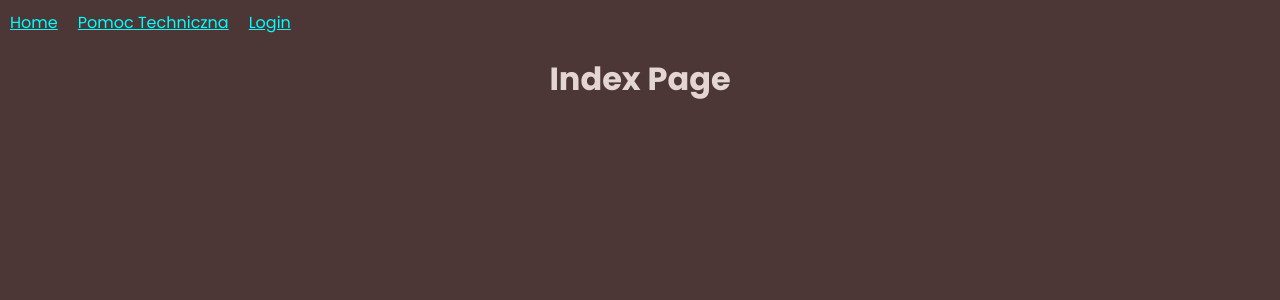
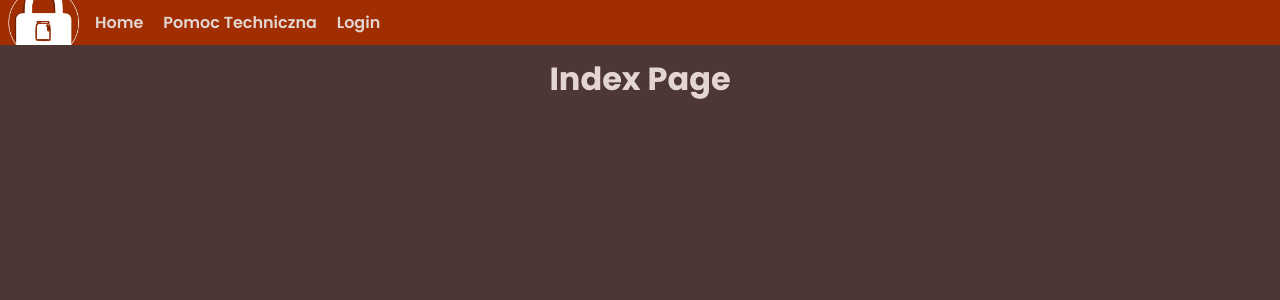
Before and after one commit to GOLDER303/secjar-frontend, a React (Vite) app: page / in a window 1280 px wide. Shown: the top 300 px of the page. Built offline with nearby package versions, Linux system fonts and the light colour scheme.

Commit message:
Add logo image to navbar Improve navbar looks

```diff
--- a/src/css/Navbar.css
+++ b/src/css/Navbar.css
@@ -1,12 +1,40 @@
 nav {
     display: flex;
     position: sticky;
-    width: 100vw;
+    width: 100%;
     margin-bottom: 10px;
+    background-color: var(--secondary-color);
+}
+#root > nav {
     z-index: 10;
 }
-nav li {
+#root > nav::before {
+    content: ' ';
+    padding-right: 80px;
+    background-size: cover;
+    background-repeat: no-repeat;
+    background-position: 5px 50%;
+    margin-right: 5px;
+    background-image: url("../img/logoSECJAR_orygina_4.png");
+}
+
+nav li *{
+    margin: 0;
+    padding: 0;
+    list-style-type: none;
+    text-decoration: none;
+    font-size: unset;
+    color: var(--main-color);
+    font-weight: 600;
+}
+nav > ul > *,
+nav > a {
     display: inline-block;
     padding: 10px;
     list-style-type: none;
 }
+nav > ul *:hover,
+nav > ul *:hover *,
+nav > a:hover {
+    background-color: var(--secondary-background);
+}
```
Also changed, not shown: src/img/logoSECJAR_orygina_4.png (added).
